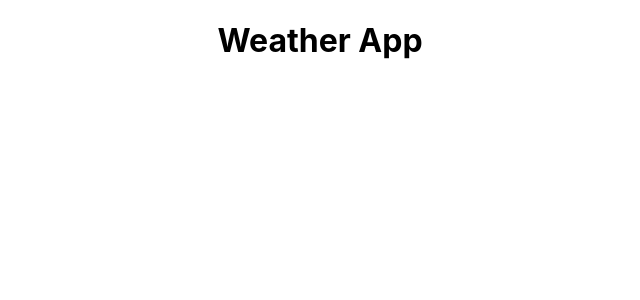
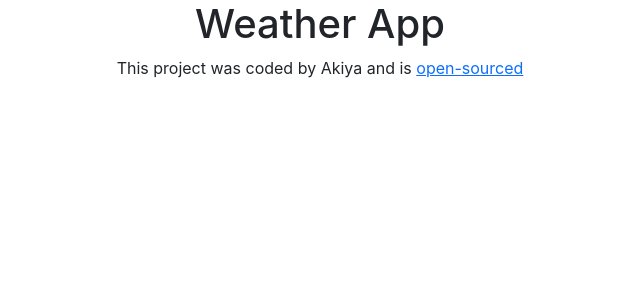
Before and after one commit to sabzi-khordan/week5-react-app, a React (Create React App) app: page / in a window 1280 px wide. Shown: the top 300 px of the page, without its empty margins (320-960 px from the left). Built offline with nearby package versions, Linux system fonts and the light colour scheme.

Commit message:
Added bootsrap

```diff
--- a/package.json
+++ b/package.json
@@ -6,6 +6,7 @@
     "@testing-library/jest-dom": "^5.16.5",
     "@testing-library/react": "^13.4.0",
     "@testing-library/user-event": "^13.5.0",
+    "bootstrap": "^5.2.3",
     "react": "^18.2.0",
     "react-dom": "^18.2.0",
     "react-scripts": "5.0.1",
--- a/src/App.js
+++ b/src/App.js
@@ -4,10 +4,14 @@ import './App.css';
 function App() {
   return (
     <div className="App" >
+      <div className="container">
       <h1>Weather App</h1>
       <footer>
-
+        This project was coded by Akiya and is <a href="https://github.com/sabzi-khordan/week5-react-app" target="_blank">
+          open-sourced
+        </a>
       </footer>
+      </div>
     </div>
   )
 
--- a/src/index.js
+++ b/src/index.js
@@ -1,4 +1,7 @@
 import React from 'react';
+import 'bootstrap/dist/css/bootstrap.css';
+// Put any other imports below so that CSS from your
+// components takes precedence over default styles.
 import ReactDOM from 'react-dom/client';
 import './index.css';
 import App from './App';
```
Also changed, not shown: public/index.html (+1 -16 lines), 1 other file (tests, documents, lock files or other folders).
